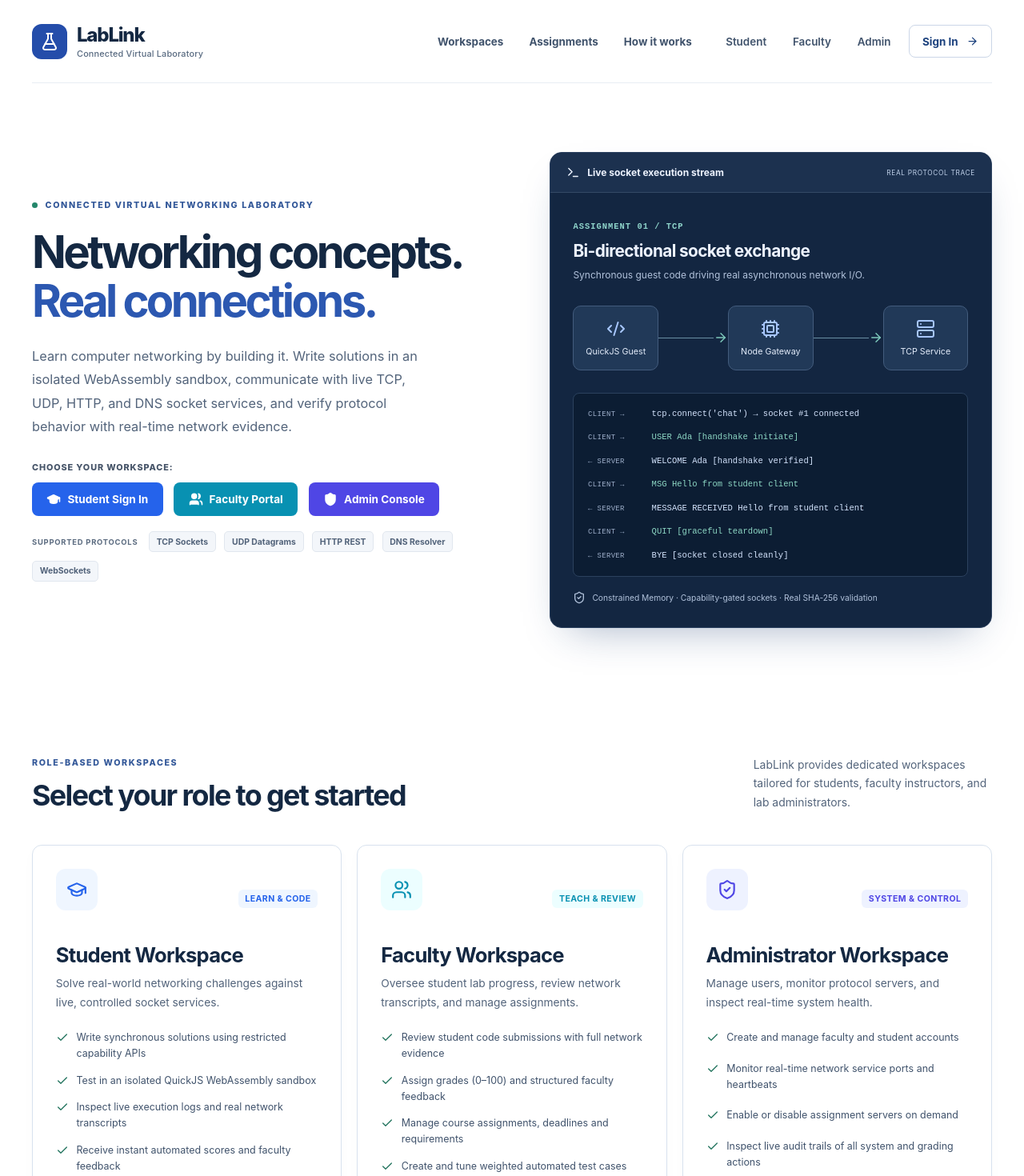
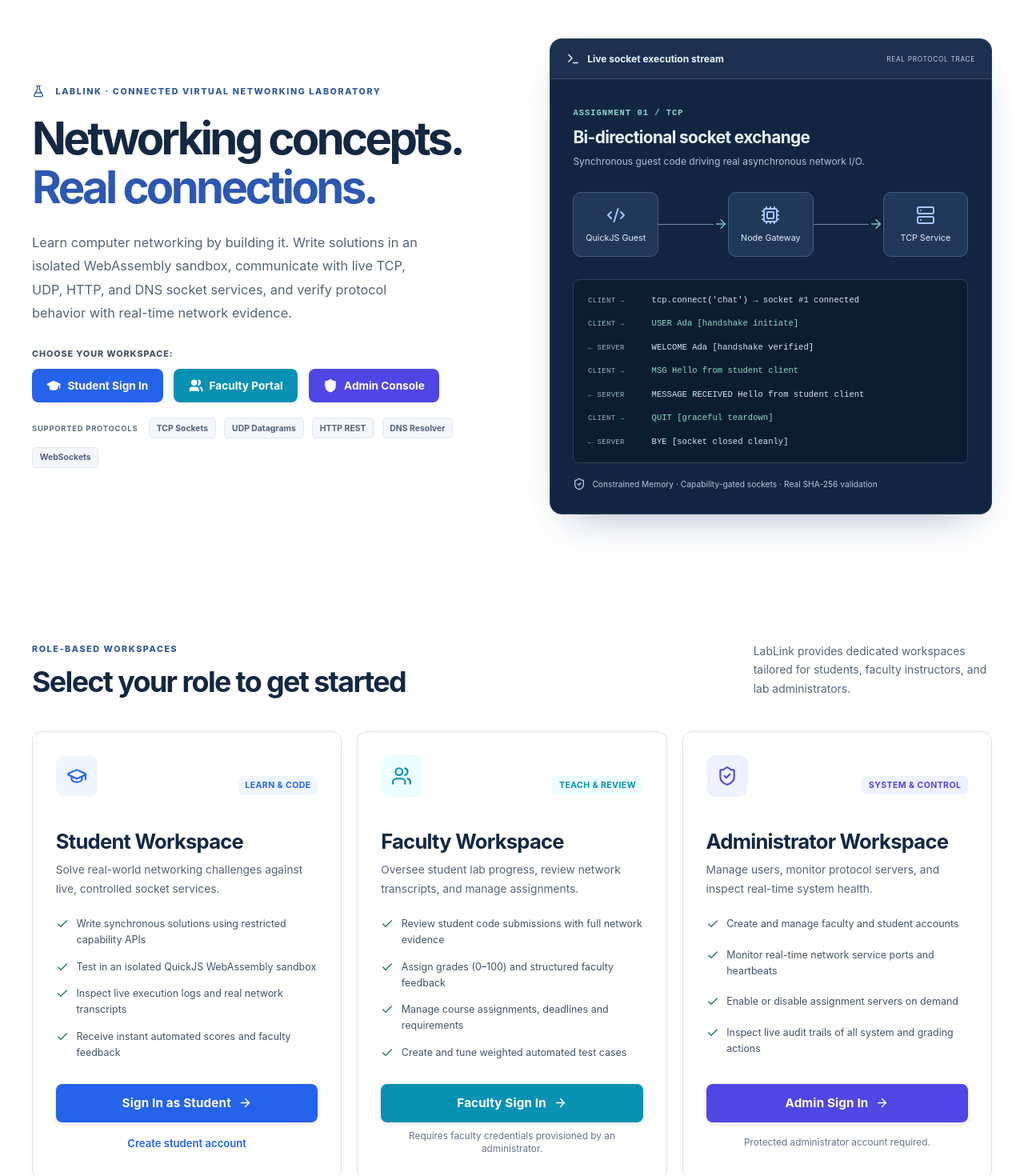
Before and after one commit to abhipatil1403/lablink, a React (Vite) app in the folder lablink-frontend/: page / in a window 1280 px wide. Shown: the top 1470 px of the page at 80% size. Built offline with nearby package versions, Linux system fonts and the light colour scheme.

Commit message:
feat(ui): remove top header from website and improve workspace button styling

```diff
--- a/lablink-frontend/src/pages/PublicPages.jsx
+++ b/lablink-frontend/src/pages/PublicPages.jsx
@@ -74,37 +74,6 @@ const assignments = [
   {id: 7, title: 'Client-Server File Search', protocol: 'TCP', icon: Network, desc: 'Search document archives and download matching files over raw TCP sockets.'}
 ]
 
-export function PublicHeader() {
-  const {profile, loading} = useAuth()
-  const dashboard = dashboardFor(profile?.role)
-
-  return (
-    <header className="public-header public-container">
-      <Link to="/" className="public-brand" aria-label="LabLink home">
-        <span className="public-brand-icon"><FlaskConical size={24} aria-hidden="true"/></span>
-        <span>LabLink<small>Connected Virtual Laboratory</small></span>
-      </Link>
-      <nav className="public-nav" aria-label="Public navigation">
-        <a href="#workspaces">Workspaces</a>
-        <a href="#assignments">Assignments</a>
-        <a href="#how-it-works">How it works</a>
-        {!loading && dashboard ? (
-          <Link className="public-nav-action" to={dashboard}>
-            Continue to Dashboard <ArrowRight size={15} aria-hidden="true"/>
-          </Link>
-        ) : (
-          <div className="header-auth-buttons">
-            <Link className="header-link" to="/login/student">Student</Link>
-            <Link className="header-link" to="/login/faculty">Faculty</Link>
-            <Link className="header-link" to="/login/admin">Admin</Link>
-            <Link className="public-nav-action" to="/login">Sign In <ArrowRight size={15} aria-hidden="true"/></Link>
-          </div>
-        )}
-      </nav>
-    </header>
-  )
-}
-
 export function LandingPage() {
   const {profile, loading} = useAuth()
   const dashboard = dashboardFor(profile?.role)
@@ -112,13 +81,15 @@ export function LandingPage() {
   return (
     <div className="public-page">
       <a className="skip-link" href="#main-content">Skip to content</a>
-      <PublicHeader/>
       <main id="main-content" tabIndex={-1}>
 
         {/* HERO SECTION */}
         <section className="public-hero public-container" aria-labelledby="hero-title">
           <div className="public-hero-copy">
-            <p className="public-eyebrow"><span/> CONNECTED VIRTUAL NETWORKING LABORATORY</p>
+            <p className="public-eyebrow">
+              <FlaskConical size={16} aria-hidden="true" style={{display:'inline-block',verticalAlign:'text-bottom',marginRight:'4px'}}/>
+              LABLINK · CONNECTED VIRTUAL NETWORKING LABORATORY
+            </p>
             <h1 id="hero-title">Networking concepts.<br/><span>Real connections.</span></h1>
             <p className="public-hero-description">
               Learn computer networking by building it. Write solutions in an isolated WebAssembly sandbox,
@@ -324,8 +295,11 @@ export function NotFoundPage() {
   const dashboard = dashboardFor(profile?.role)
   return (
     <div className="public-page">
-      <PublicHeader/>
       <main className="public-not-found">
+        <Link to="/" className="public-brand" style={{marginBottom: '1.5rem'}} aria-label="LabLink home">
+          <span className="public-brand-icon"><FlaskConical size={24} aria-hidden="true"/></span>
+          <span>LabLink<small>Connected Virtual Laboratory</small></span>
+        </Link>
         <p className="public-eyebrow">404 · PAGE NOT FOUND</p>
         <h1>This page isn’t in the laboratory.</h1>
         <p>Check the address or choose a workspace from the homepage.</p>
--- a/lablink-frontend/src/style.css
+++ b/lablink-frontend/src/style.css
@@ -212,7 +212,7 @@ tbody tr:last-child td { border: 0; }
 .public-header nav a { color: #40536c; text-decoration: none; font-size: .84rem; }
 .public-header nav a:hover, .public-text-link:hover { color: #244daa; text-decoration: underline; text-underline-offset: 4px; }
 .public-header nav .public-nav-action { display: inline-flex; align-items: center; gap: .65rem; padding: .7rem 1rem; border: 1px solid #cbd6e7; border-radius: 8px; color: #1d427e; }
-.public-hero { display: grid; grid-template-columns: 1.06fr 1fr; align-items: center; gap: 5%; padding-block: 86px 80px; }
+.public-hero { display: grid; grid-template-columns: 1.06fr 1fr; align-items: center; gap: 5%; padding-block: 48px 80px; }
 .public-eyebrow { font-size: .67rem; letter-spacing: .15em; font-weight: 800; color: #335899; display: flex; align-items: center; gap: .6rem; margin: 0 0 1.2rem; line-height: 1.6; }
 .public-eyebrow > span { width: 7px; height: 7px; border-radius: 50%; background: #24876b; }
 .public-hero h1 { font-size: clamp(2.7rem, 4.4vw, 4.25rem); font-weight: 750; letter-spacing: -.065em; line-height: 1.09; margin: 0 0 1.5rem; }
@@ -361,36 +361,52 @@ tbody tr:last-child td { border: 0; }
 a.workspace-action,
 a.workspace-action:visited,
 .workspace-action,
-.workspace-action:visited,
-.workspace-action span,
-.workspace-action svg {
-  display: flex;
-  align-items: center;
-  justify-content: center;
-  gap: 0.55rem;
-  width: 100%;
-  padding: 0.85rem 1.25rem;
-  border-radius: 8px;
-  font-size: 0.92rem;
-  font-weight: 700;
+.workspace-action:visited {
+  display: flex !important;
+  align-items: center !important;
+  justify-content: center !important;
+  gap: 0.55rem !important;
+  width: 100% !important;
+  padding: 0.85rem 1.25rem !important;
+  border-radius: 8px !important;
+  font-size: 0.95rem !important;
+  font-weight: 700 !important;
   text-decoration: none !important;
   color: #ffffff !important;
-  letter-spacing: 0.01em;
-  transition: transform 0.15s ease, box-shadow 0.15s ease, background-color 0.15s ease;
-  min-height: 48px;
-  box-shadow: 0 2px 6px rgba(0, 0, 0, 0.12);
-  border: none;
-  box-sizing: border-box;
-  fill: currentColor;
+  letter-spacing: 0.01em !important;
+  transition: transform 0.15s ease, box-shadow 0.15s ease, background-color 0.15s ease !important;
+  min-height: 48px !important;
+  box-shadow: 0 2px 6px rgba(0, 0, 0, 0.12) !important;
+  border: none !important;
+  box-sizing: border-box !important;
+}
+.workspace-action span,
+a.workspace-action span {
+  color: #ffffff !important;
+  font-weight: 700 !important;
+  font-size: 0.95rem !important;
+  line-height: 1 !important;
+  text-decoration: none !important;
+}
+.workspace-action svg,
+a.workspace-action svg {
+  color: #ffffff !important;
+  stroke: #ffffff !important;
+  flex-shrink: 0 !important;
 }
 a.workspace-action:hover,
-.workspace-action:hover,
-.workspace-action:hover span,
-.workspace-action:hover svg {
-  transform: translateY(-2px);
-  box-shadow: 0 6px 16px rgba(0, 0, 0, 0.2);
+.workspace-action:hover {
+  transform: translateY(-2px) !important;
+  box-shadow: 0 6px 16px rgba(0, 0, 0, 0.2) !important;
   color: #ffffff !important;
   text-decoration: none !important;
+}
+a.workspace-action:hover span,
+.workspace-action:hover span,
+a.workspace-action:hover svg,
+.workspace-action:hover svg {
+  color: #ffffff !important;
+  stroke: #ffffff !important;
 }
 .workspace-action:active {
   transform: translateY(0);
```
